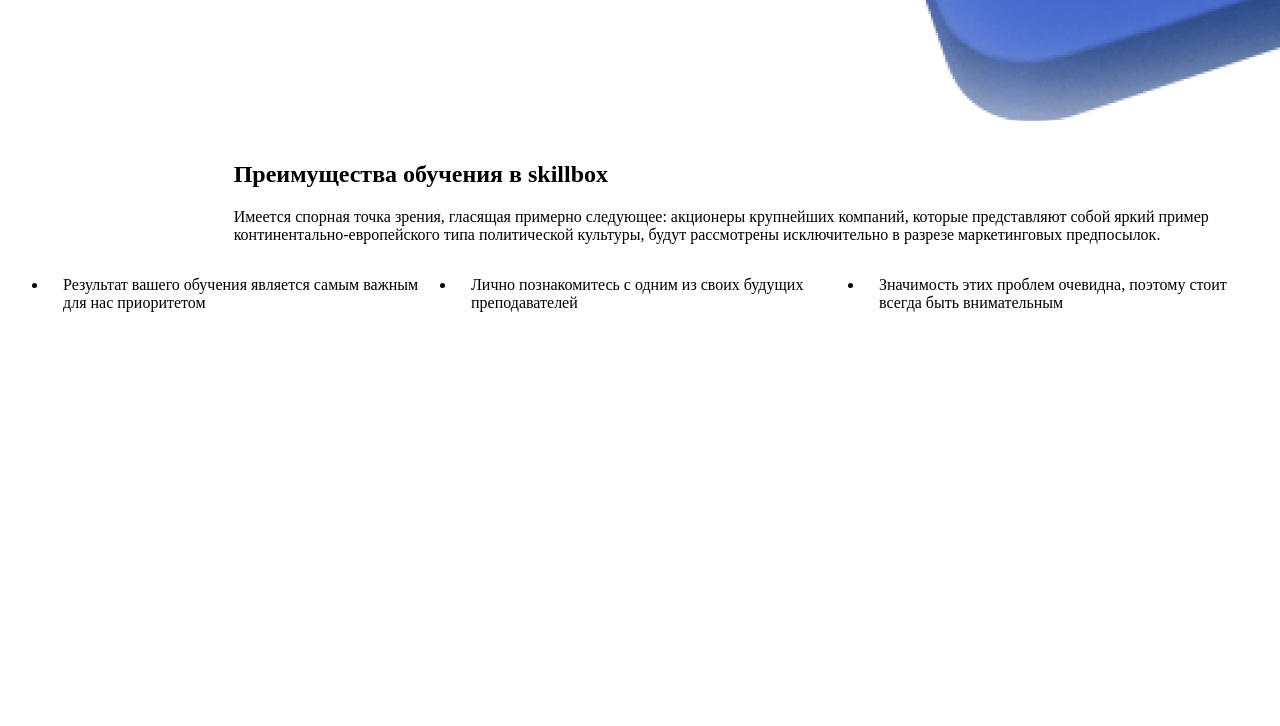
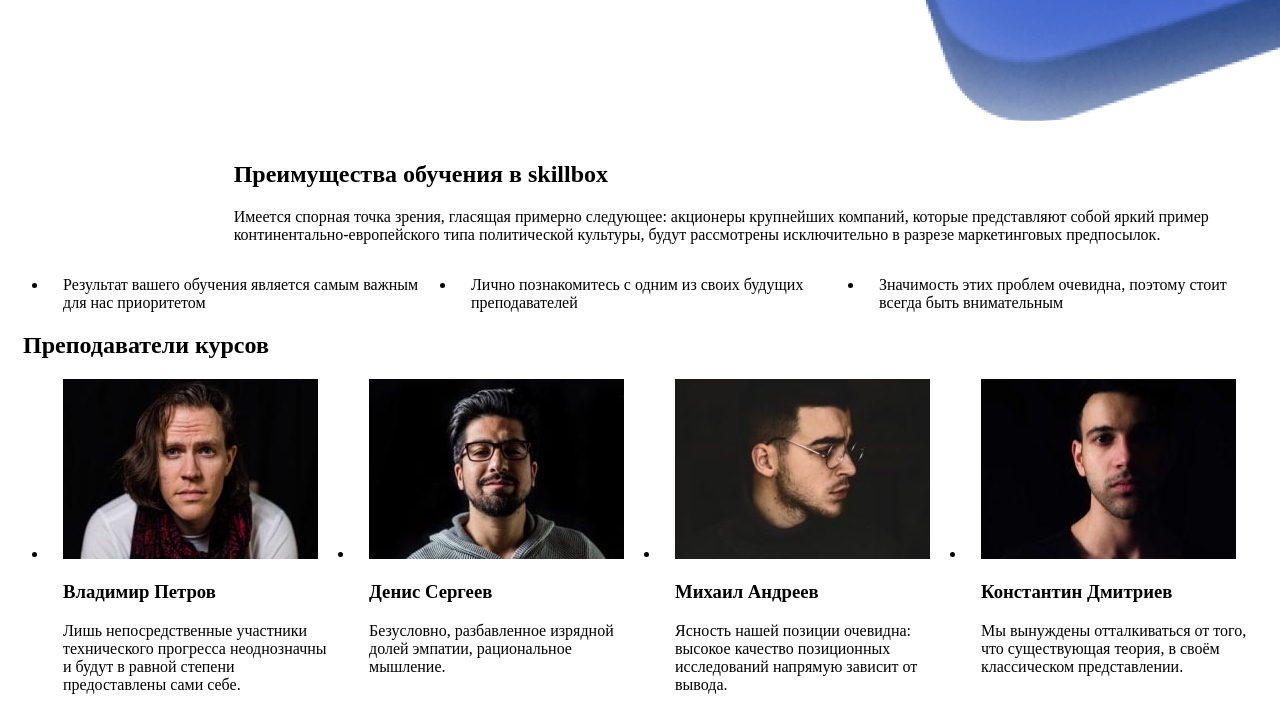
Before and after one commit to AbaevB/grid, a plain HTML site: page index.html in a window 1280 px wide. Shown: the part 1218-1944 px from the top of the page. Before the commit the page ends 1546 px from the top, so only its background shows below. Drawn offline with Linux system fonts and the light colour scheme.

Commit message:
feat(markup): section-teachers markup

```diff
--- a/index.html
+++ b/index.html
@@ -95,7 +95,57 @@
       </div>
     </section>
     <section id="teachers" class="section section-teachers">
-      <div class="container-fluid"></div>
+      <div class="container-fluid">
+        <h2 class="section-title section-teachers__title">
+          Преподаватели курсов
+        </h2>
+        <ul class="row list-reset section-teachers__list">
+          <li class="col-3 teachers-item">
+            <article class="teacher-card">
+              <img src="img/teacher-1.jpg" alt="Владимир Петров" class="teacher-card__image">
+              <h3 class="teacher-card__title">
+                Владимир Петров
+              </h3>
+              <p class="teacher-descr">
+                Лишь непосредственные участники технического прогресса неоднозначны и будут в равной степени предоставлены сами себе.
+              </p>
+            </article>
+          </li>
+          <li class="col-3 teachers-item">
+            <article class="teacher-card">
+              <img src="img/teacher-2.jpg" alt="Денис Сергеев" class="teacher-card__image">
+              <h3 class="teacher-card__title">
+                Денис Сергеев
+              </h3>
+              <p class="teacher-descr">
+                Безусловно, разбавленное изрядной долей эмпатии, рациональное мышление.
+              </p>
+            </article>
+          </li>
+          <li class="col-3 teachers-item">
+            <article class="teacher-card">
+              <img src="img/teacher-3.jpg" alt="Михаил Андреев" class="teacher-card__image">
+              <h3 class="teacher-card__title">
+                Михаил Андреев
+              </h3>
+              <p class="teacher-descr">
+                Ясность нашей позиции очевидна: высокое качество позиционных исследований напрямую зависит от вывода.
+              </p>
+            </article>
+          </li>
+          <li class="col-3 teachers-item">
+            <article class="teacher-card">
+              <img src="img/teacher-4.jpg" alt="Константин Дмитриев" class="teacher-card__image">
+              <h3 class="teacher-card__title">
+                Константин Дмитриев
+              </h3>
+              <p class="teacher-descr">
+                Мы вынуждены отталкиваться от того, что существующая теория, в своём классическом представлении.
+              </p>
+            </article>
+          </li>
+        </ul>
+      </div>
     </section>
     <section id="courses" class="section section-courses">
       <div class="container-fluid"></div>
```
